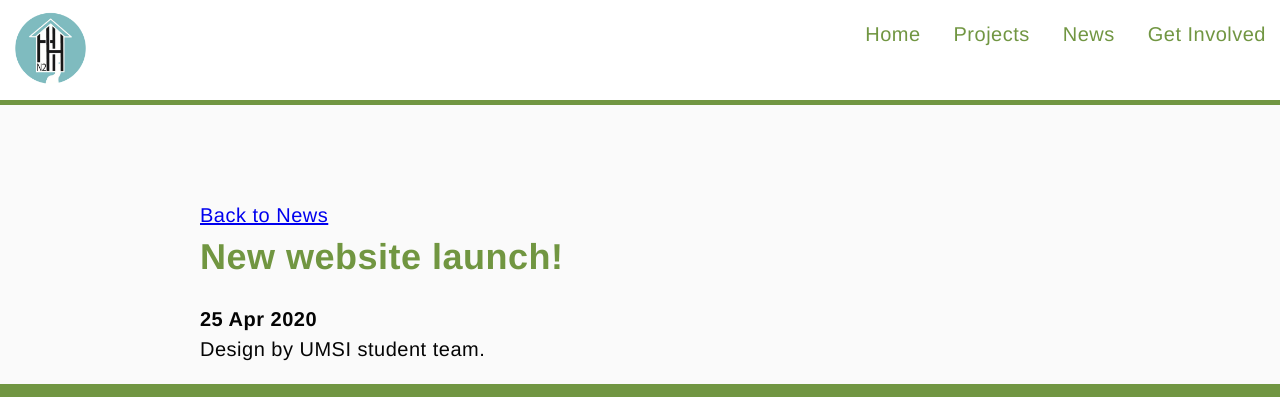
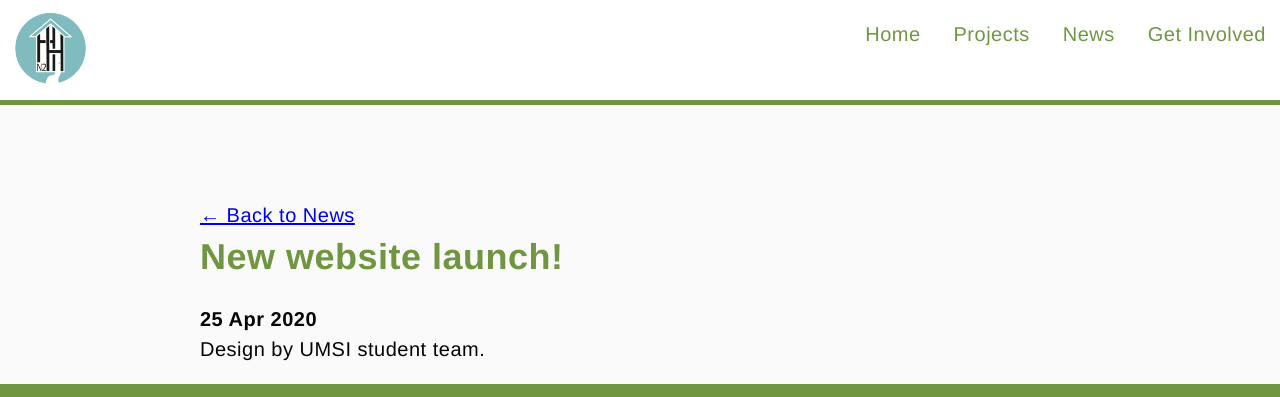
Before and after one commit to si-air2020/si-air2020.github.io, a Jekyll site: the page built from _posts/2020-04-25-new-website-launch.md, in a window 1280 px wide. Shown: the top 397 px of the page. Built offline with Jekyll 4.4.1, drawn with Linux system fonts in a browser that asks for light colours.

Commit message:
Update post.html

```diff
--- a/_layouts/post.html
+++ b/_layouts/post.html
@@ -2,7 +2,7 @@
 layout: default
 ---
 <div class="news-section">
-  <a class="back-link" href="/news">Back to News</a>
+  <a class="back-link" href="/news">← Back to News</a>
   <h1>{{ page.title }}</h1>
   <p class="meta"><strong>{{ page.date | date_to_string }}</strong></p>
 
```
